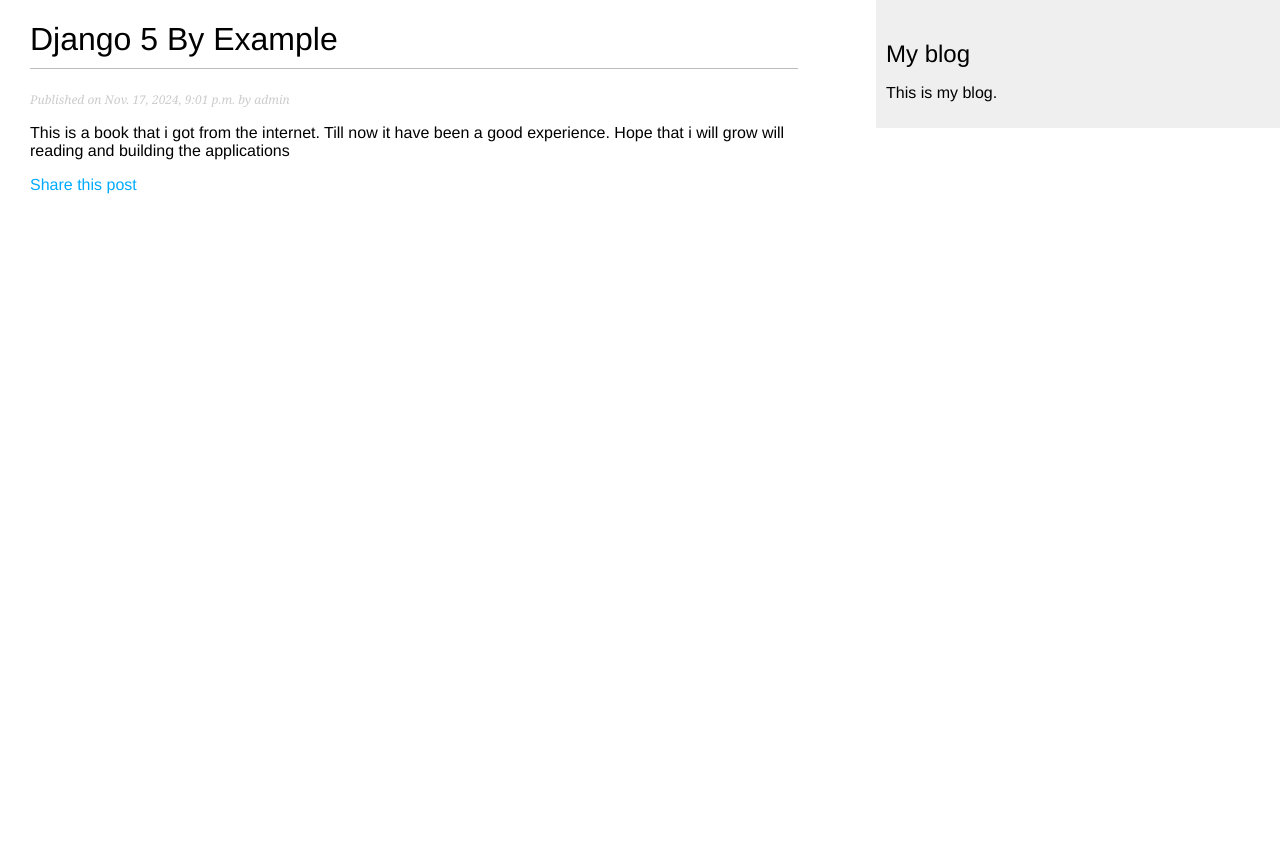
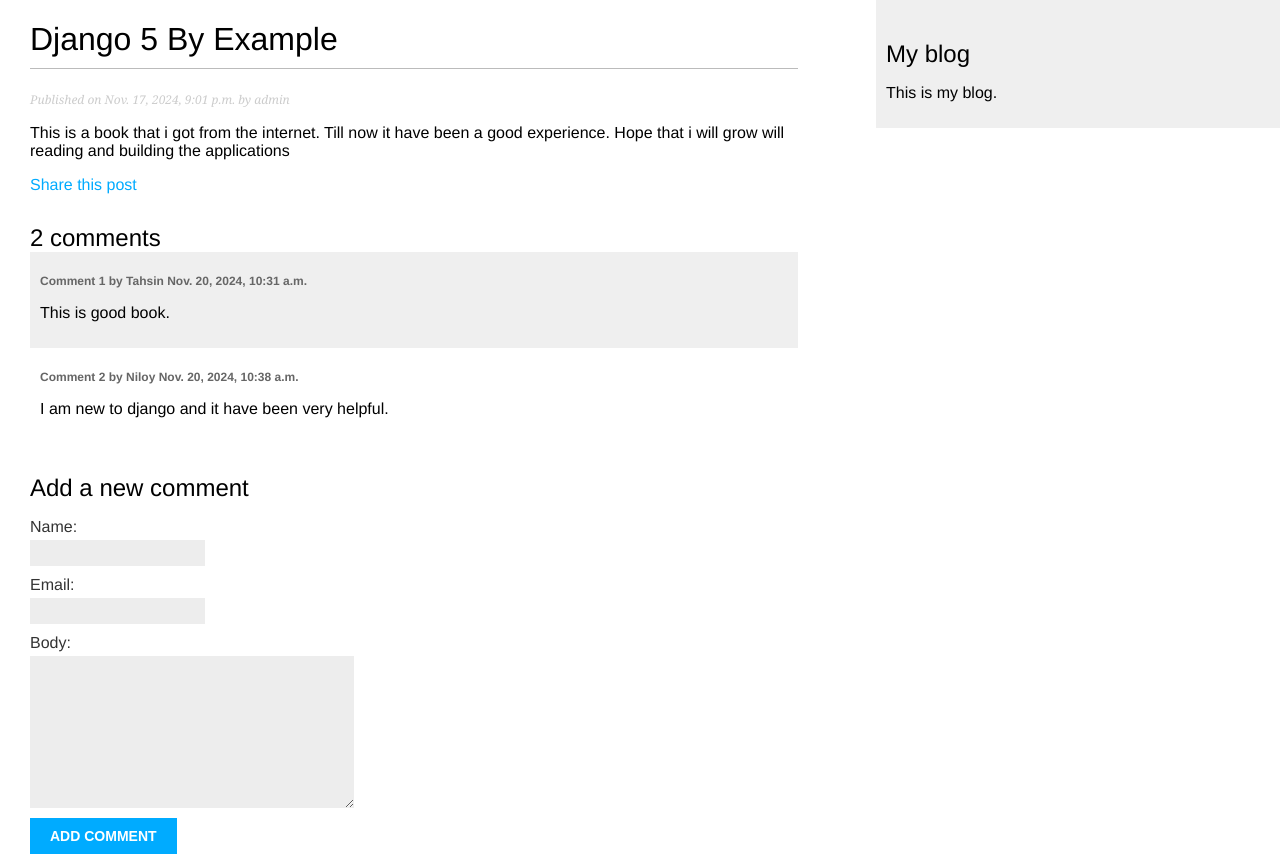
Before and after one commit to Tahsin005/Blog-Application, a Django app: a page that uses blog/templates/blog/post/detail.html in a window 1280 px wide. Before the commit the page ends 194 px from the top, so only its background shows below. Run offline with Django 5.2, Linux system fonts and the light colour scheme; data comes from the database, SQL or seed files in the repository; both versions use the stored data as it was after the commit.

Commit message:
added necessary template to generate the comment form and submit to the database

```diff
--- a/blog/forms.py
+++ b/blog/forms.py
@@ -10,7 +10,7 @@ class EmailPostForm(forms.Form):
         widget=forms.Textarea
     )
 
-class CommentForm(forms.Form):
+class CommentForm(forms.ModelForm):
     class Meta:
         model = Comment
         fields = ['name', 'email', 'body']
--- a/blog/templates/blog/post/detail.html
+++ b/blog/templates/blog/post/detail.html
@@ -16,4 +16,20 @@
             Share this post
         </a>
     </p>
+    {% with comments.count as total_comments %}
+        <h2>
+            {{ total_comments }} comment{{ total_comments|pluralize }}
+        </h2>
+    {% endwith %}
+    {% for comment in comments %}
+        <div class="comment">
+            <p class="info">
+                Comment {{ forloop.counter }} by {{ comment.name }} {{ comment.created }}
+            </p>
+            {{ comment.body|linebreaks }}
+        </div>
+    {% empty %}
+    <p>No comments yet.</p>
+    {% endfor %}
+    {% include "blog/post/includes/comment_form.html" %}
 {% endblock content %}
--- /dev/null
+++ b/blog/templates/blog/post/includes/comment_form.html
@@ -0,0 +1,6 @@
+<h2>Add a new comment</h2>
+<form action="{% url "blog:post_comment" post.id %}" method="post">
+    {{ form.as_p }}
+    {% csrf_token %}
+    <p><input type="submit" value="Add comment"></p>
+</form>
--- a/blog/templates/blog/post/share.html
+++ b/blog/templates/blog/post/share.html
@@ -13,7 +13,7 @@
         <form method="post">
             {% csrf_token %}
             {{ form.as_p }}
-            <input type="SEND E-MAIL">
+            <input value="SEND E-MAIL" type="submit">
         </form>
     {% endif %}
 {% endblock content %}
--- a/blog/urls.py
+++ b/blog/urls.py
@@ -11,4 +11,5 @@ urlpatterns = [
          name='post_detail'
     ),
     path('<int:post_id>/share/', views.post_share, name='post_share'),
+    path('<int:post_id>/comment/', views.post_comment, name='post_comment'),
 ]
--- a/blog/views.py
+++ b/blog/views.py
@@ -43,10 +43,19 @@ def post_detail(request, year, month, day, post):
         publish__month=month,
         publish__day=day,
     )
+
+    # Lisf of active comments for this post
+    comments = post.comments.filter(active=True)
+    # Form for user to comment
+    form = CommentForm()
     return render(
         request,
         'blog/post/detail.html',
-        {'post': post},
+        {
+            'post': post,
+            'comments': comments,
+            'form': form
+        },
     )
 
 def post_share(request, post_id):
```
Also changed, not shown: blog/templates/blog/post/comment.html (+12 -0 lines), db.sqlite3.
